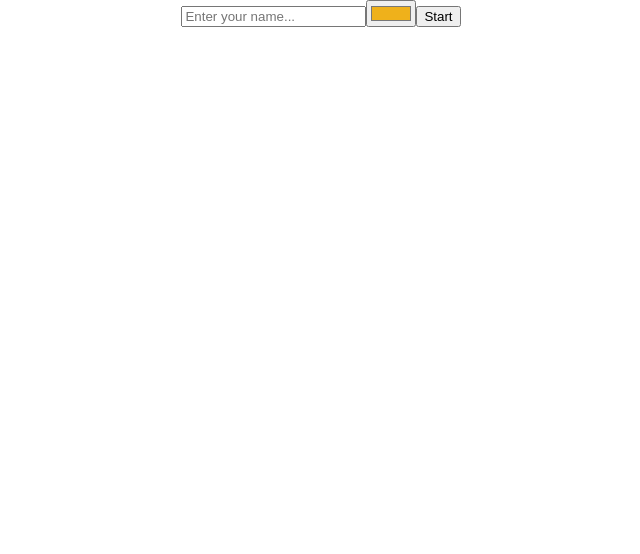
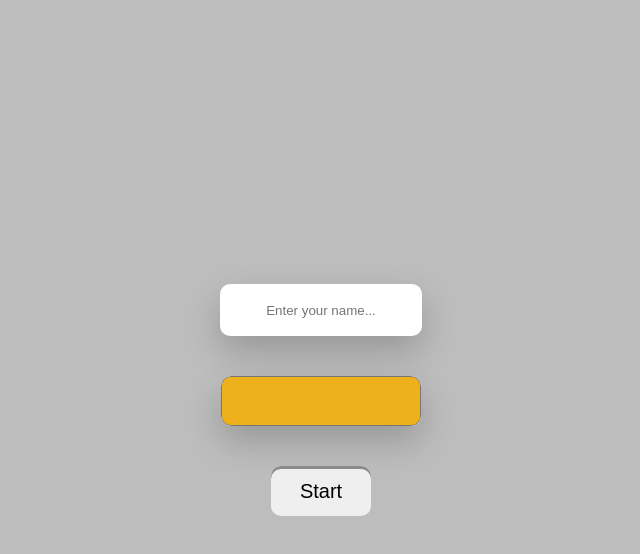
Before and after one commit to snake-biteme/snake-controller, a React (Create React App) app: page / in a window 1280 px wide. Shown: the top 554 px of the page, without its empty margins (319-959 px from the left). Built offline with nearby package versions, Linux system fonts and the light colour scheme; no server answers; what aws-appsync would draw is missing.

Commit message:
feat: initial screen styling

```diff
--- a/src/App.css
+++ b/src/App.css
@@ -1,3 +1,14 @@
 .App {
-  text-align: center;
+    text-align: center;
+    min-height: 100vh;
+    background-color: #bdbdbd;
+    display: flex;
+    justify-content: center;
+    align-items: center;
 }
+
+* {
+    margin: 0;
+    padding: 0;
+    border: none;
+}
--- /dev/null
+++ b/src/components/initialScreen/InitialScreen.module.css
@@ -0,0 +1,43 @@
+.startForm {
+    display: flex;
+    align-items: center;
+    flex-direction: column;
+}
+
+.input {
+    margin: 20px 0;
+}
+
+.name {
+    height: 50px;
+    width: 200px;
+    text-align: center;
+    border: 1px solid transparent;
+    border-radius: 10px;
+    box-shadow: 0 15px 35px hsla(0, 0%, 0%, .2);
+}
+
+.color {
+    -webkit-appearance: none;
+
+    width: 200px;
+    height: 50px;
+    border-radius: 10px;
+    box-shadow: 0 15px 35px hsla(0, 0%, 0%, .2);
+}
+
+.color::-webkit-color-swatch-wrapper {
+    padding: 0;
+}
+
+.color::-webkit-color-swatch {
+    border-radius: 10px;
+}
+
+.submitButton {
+    width: 100px;
+    height: 50px;
+    font-size: 20px;
+    border-radius: 10px;
+    box-shadow: inset 0 3px 0 hsl(0, 0%, 55%);
+}
--- a/src/components/initialScreen/InitialScreen.tsx
+++ b/src/components/initialScreen/InitialScreen.tsx
@@ -1,6 +1,7 @@
 import React, { Dispatch, SetStateAction} from 'react';
 import {motionHandler} from '../../services/apiClientAppSync';
 import {playerId, screenId} from '../../CONSTS';
+import styles from './InitialScreen.module.css';
 
 interface IProps {
     // setState hook types: https://stackoverflow.com/a/56028976/18631517
@@ -22,10 +23,10 @@ function InitialScreen({showControls, setName, name, setColor, color}: IProps) {
     }
 
     return (
-        <form onSubmit={handleSubmit}>
-            <input name="name" type="text" value={name} placeholder="Enter your name..." onChange={(event) => setName(event.target.value)}/>
-            <input name="color" type="color" value={color} placeholder="Choose your color..." onChange={(event) => setColor(event.target.value)}/>
-            <button type="submit">Start</button>
+        <form className={styles.startForm} onSubmit={handleSubmit}>
+            <input className={`${styles.input} ${styles.name}`} name="name" type="text" value={name} placeholder="Enter your name..." onChange={(event) => setName(event.target.value)}/>
+            <input className={`${styles.input} ${styles.color}`} name="color" type="color" value={color} placeholder="Choose your color..." onChange={(event) => setColor(event.target.value)}/>
+            <button className={`${styles.input} ${styles.submitButton}`} type="submit">Start</button>
         </form>
     );
 }
```
